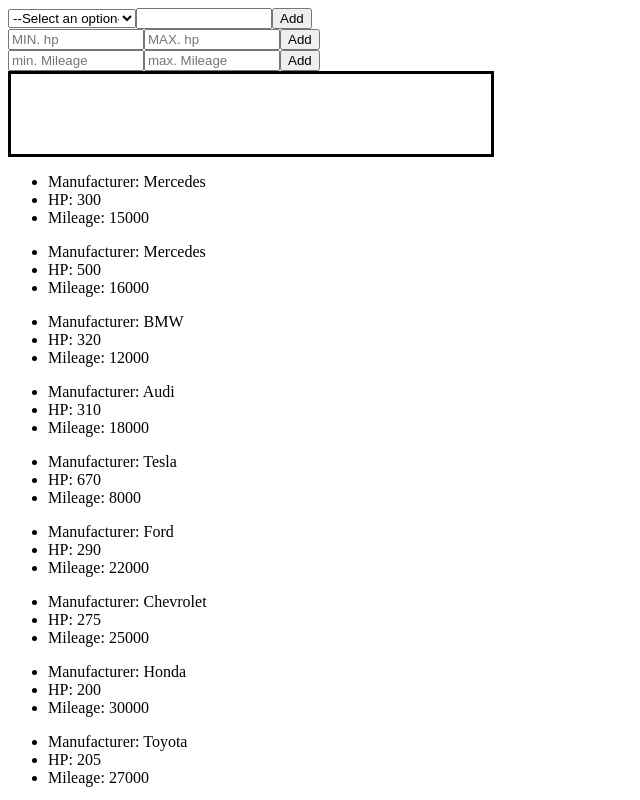
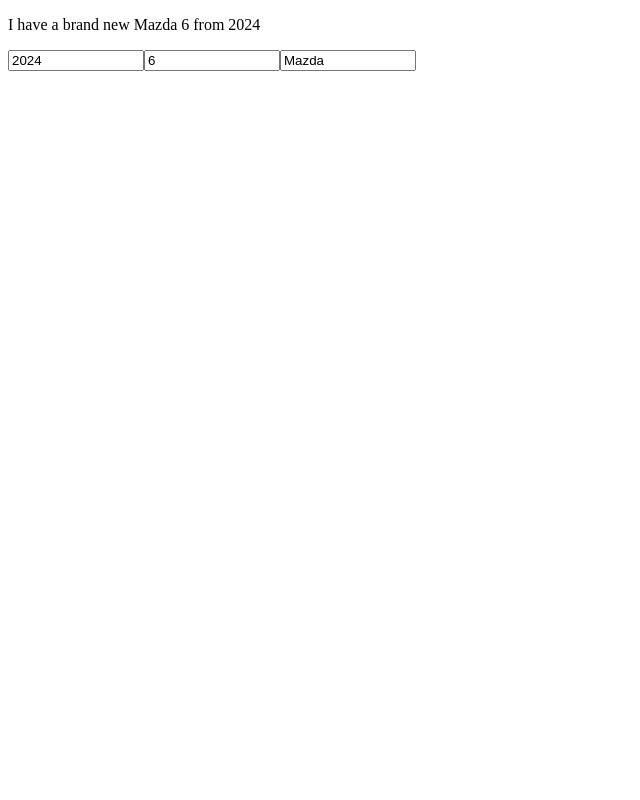
Before and after one commit to VadimVasilcovan/REACT.EX, a React (Vite) app in the folder React-EX/: page / in a window 1280 px wide. Shown: the top 800 px of the page, without its empty margins (0-640 px from the left). Built offline with nearby package versions, Linux system fonts and the light colour scheme.

Commit message:
update object in state
Ex.  update-object-in-state

```diff
--- a/React-EX/src/App.jsx
+++ b/React-EX/src/App.jsx
@@ -2,6 +2,7 @@
 
 import ToDoList from "./Props_ex_03/parent-component";
 import FilterParent from "./Props_ex_04/filter-parent-ex4";
+import CarFunction from "./update-object-in-state/update-object";
 
 const App = () => {
     {/*const [submitPerson, setSubmitPerson] = useState([]);*/}
@@ -11,7 +12,7 @@
             {/*<University setSubmitPerson={setSubmitPerson} />
             <ShowResult submitPerson={submitPerson} />
     */}
-        <FilterParent/>
+        <CarFunction/>
         </>
     );
 };
--- a/React-EX/src/Props_ex_04/filter-HP-ex4.jsx
+++ b/React-EX/src/Props_ex_04/filter-HP-ex4.jsx
@@ -7,7 +7,6 @@
     const writeMinHP = (event) => {
         setMinHp(event.target.value)
     }
-
 
     const writeMaxHP = (event) => {
         setMaxHp(event.target.value)
--- a/React-EX/src/Props_ex_04/filter-parent-ex4.jsx
+++ b/React-EX/src/Props_ex_04/filter-parent-ex4.jsx
@@ -1,9 +1,9 @@
 import React, { useState } from "react";
 import ManufacturerFilter from "./filter-manufacturer-ex4";
 import FilterHP from "./filter-HP-ex4";
-import './filter-ex-04.css'
 import FilterMileage from "./filter-mileage-ex4";
 import FilterSelection from "./filter-selection-ex-04";
+import './filter-ex-04.css'
 
 const FilterParent = () => {
     const [manufacturer, setManufacturer] = useState('');
--- /dev/null
+++ b/React-EX/src/update-object-in-state/update-object.jsx
@@ -0,0 +1,43 @@
+import { useState } from "react";
+
+const CarFunction = () => {
+    const [car, setCar]=useState({year:2024,
+                                  make:'Mazda',
+                                  model:6,})
+
+    const handleYearChange = (event) => {
+        /*the best practice*/
+        setCar(c =>({...c, year: event.target.value}))
+        {/* Urocing Almost in the same way setCar({...car, year: event.target.value})*/}
+    }
+    const handleModelChange = (event) => {
+        setCar(c=>({...c, model:event.target.value }))
+    }
+    const handlemakeChange = (event) => {
+        setCar(c=>({...c,make:event.target.value}))
+    }
+    return (<div>
+    <p>I have a brand new {car.make} {car.model} from {car.year}</p>
+    <input
+    placeholder="Year"
+    type="Number"
+    value={car.year}
+    onChange={handleYearChange}
+    />
+    <input
+    placeholder="Make"
+    type="Text"
+    value={car.model}
+    onChange={handleModelChange}
+    />
+    <input
+    placeholder="model"
+    type="Text"
+    value={car.make}
+    onChange={handlemakeChange}
+    />
+
+    </div>)
+}
+
+export default CarFunction
```
